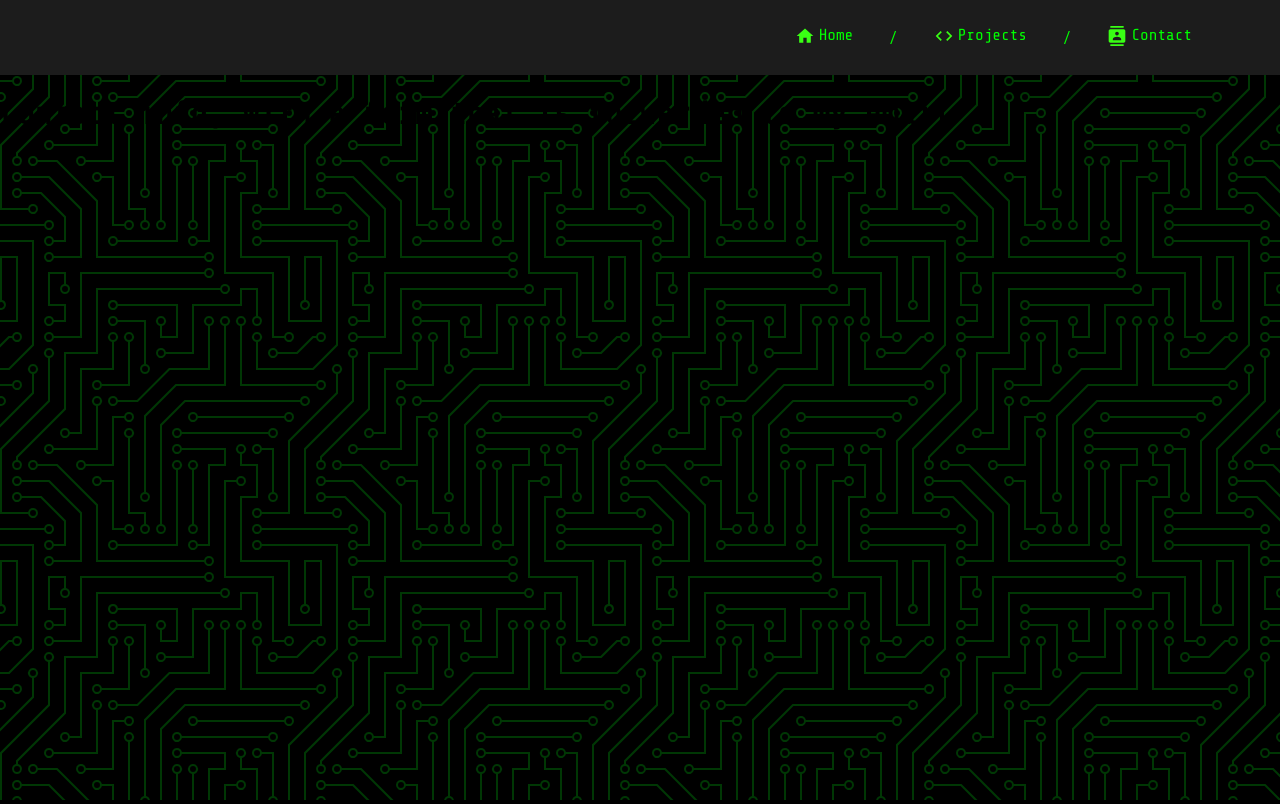
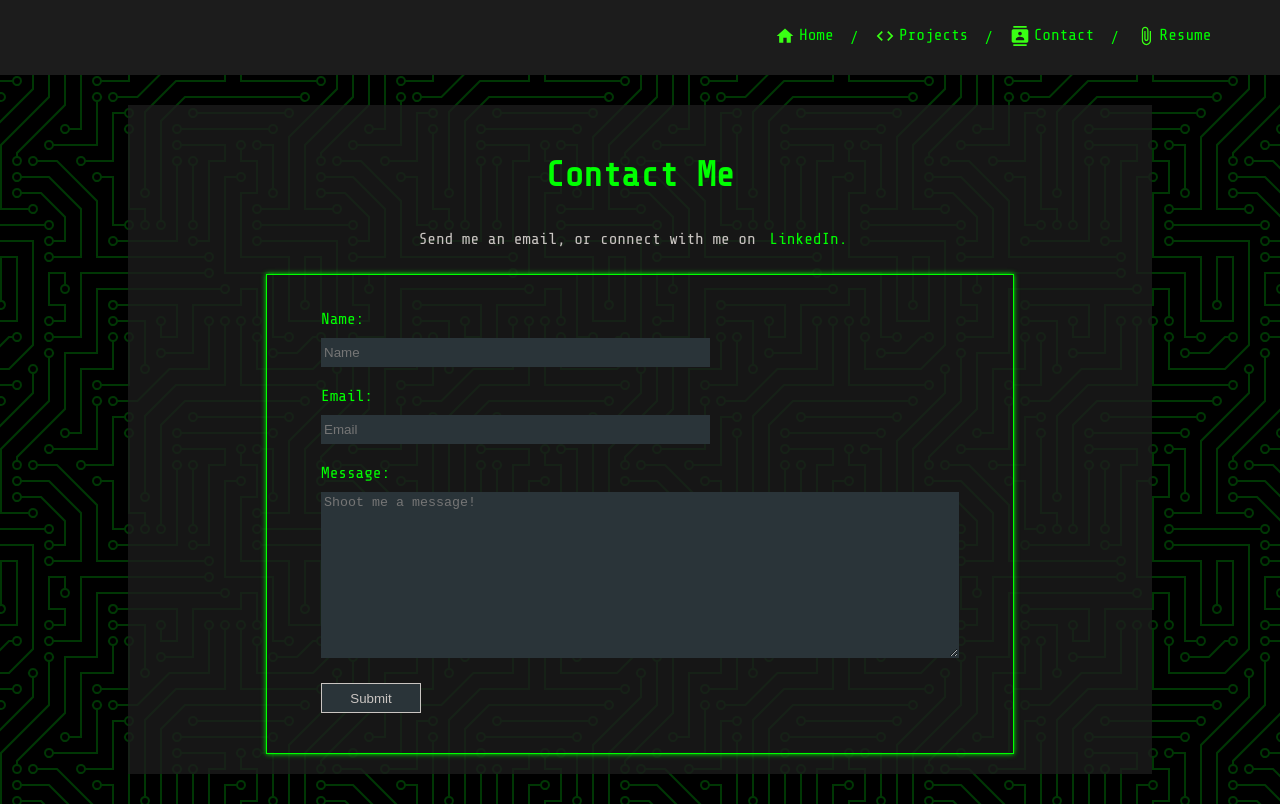
Before and after one commit to Dazmen/portfolio, a React (Create React App) app: page /contact in a window 1280 px wide. Built offline with nearby package versions, Linux system fonts and the light colour scheme.

Commit message:
transfered changes made from alt repo

```diff
--- a/package.json
+++ b/package.json
@@ -2,7 +2,7 @@
   "name": "portfolio",
   "version": "0.1.0",
   "private": true,
-  "homepage": "https://dazmen.github.io/portfolio/",
+  "homepage": "https://dazmen.github.io",
   "dependencies": {
     "@fortawesome/fontawesome-free": "^5.13.1",
     "@fortawesome/fontawesome-svg-core": "^1.2.29",
@@ -15,6 +15,7 @@
     "@testing-library/jest-dom": "^4.2.4",
     "@testing-library/react": "^9.3.2",
     "@testing-library/user-event": "^7.1.2",
+    "axios": "^0.19.2",
     "fontsource-roboto": "^2.1.4",
     "gh-pages": "^3.1.0",
     "react": "^16.13.1",
@@ -30,7 +31,7 @@
     "build": "react-scripts build",
     "test": "react-scripts test",
     "eject": "react-scripts eject",
-    "predeploy": "yarn build",
+    "predeploy": "yarn run build",
     "deploy": "gh-pages -d build"
   },
   "eslintConfig": {
--- a/src/components/contact.js
+++ b/src/components/contact.js
@@ -1,12 +1,58 @@
 import React from 'react';
+import styled from 'styled-components';
+import ContactForm from './form.js';
+
 
 const Contact = () => {
 
+
     return (
-        <div>
-            <h1>Contact info, with a form that is forwarded to my email</h1>
-        </div>
+        <ContactContainer>
+            <h1>Contact Me</h1>
+            <p>Send me an email, or connect with me on
+                    <a href="https://www.linkedin.com/in/chris-j-engel/" target="_blank" rel='noopener noreferrer'>
+                        LinkedIn.
+                    </a>
+            </p>
+            <ContactForm />
+        </ContactContainer>
     )
 };
 
 export default Contact;
+
+const ContactContainer = styled.section`
+    display: flex;
+    flex-wrap: wrap;
+    justify-content: space-evenly;
+    align-items: center;
+    flexx-direction: column;
+    padding: 20px 0;
+    margin: 30px auto;
+    width: 80%;
+    background: rgba(28,28,28, 0.8);
+
+    h1 {
+        font-size: 35px;
+        width: 100%;
+        text-align: center;
+        color: #00ff01;
+        margin: 30px 0 10px 0;
+    }
+
+    p {
+        color: #CAC5C2;
+        padding: 10px;
+        text-align: center;
+    }
+
+    a {
+        text-decoration: none;
+        color: #00ff01;
+        margin: 0 14px;
+        text-align: center;
+        &:hover {
+            color: white;
+        }
+    }
+`;
--- /dev/null
+++ b/src/components/form.js
@@ -0,0 +1,126 @@
+import React, { useState } from 'react';
+import styled from 'styled-components';
+import Axios from 'axios';
+
+const ContactForm = () => {
+    const [ formData, setFormData ] = useState({
+        name: '',
+        email: '',
+        message: ''
+    })
+
+    const handleChanges = (e) => {
+        setFormData({
+            ...formData,
+            [e.target.name]: e.target.value
+        })
+    };
+
+    const handleSubmit = () => {
+        Axios.post('https://formspree.io/mleponnk', formData)
+            .then(res => {
+                console.log('Message Sent!', res)
+                setFormData({
+                    name: '',
+                    email: '',
+                    message: ''
+                })
+            })
+            .catch(err =>{
+                console.log('message not sent', err)
+            })
+    }
+
+    return(
+        <Form onSubmit={handleSubmit}>
+            <InputCont>
+                <label htmlFor='name'> Name: </label>
+                <Input type="text" name="name" placeholder="Name" onChange={handleChanges} value={formData.name} />
+            </InputCont>
+
+            <InputCont>
+                <label htmlFor='email'> Email: </label>
+                <Input type="email" name="email" placeholder="Email" onChange={handleChanges} value={formData.email} />
+            </InputCont>
+
+            <InputCont>
+                <label htmlFor='message'> Message: </label>
+                <TextArea name="message" placeholder="Shoot me a message!" onChange={handleChanges} value={formData.message} />
+            </InputCont>
+
+            <div style={{width: '100%'}}>
+                <Button type='submit'>
+                    Submit
+                </Button>
+            </div>
+        </Form>
+    )
+};
+
+export default ContactForm;
+
+const Button = styled.button`
+    width: 100px;
+    height: 30px;
+    background-color: #2a3439;
+    border: 1px solid #CAC5C2;
+    color: #CAC5C2;
+    margin: 10px 5.5%;
+
+    &:hover {
+        border: 1px solid #00ff01;
+        box-shadow: 0 0 5px #00ff01;
+        color: #00ff01;
+    }
+
+    @media(max-width: 600px){
+        width: 90%;
+
+    }
+`;
+const Form = styled.form`
+    color: #00ff01;
+    width: 70%;
+    padding: 30px 15px;
+    border: 1px solid #00ff01;
+    box-shadow: 0 0 5px #00ff01;
+    @media(max-width: 600px){
+        width: 90%;
+    }
+    @media(max-width: 600px){
+        width: 90%;
+    }
+`;
+const InputCont = styled.section`
+    display: flex;
+    flex-direction: column;
+    padding: 5px 5.5%;
+`;
+const TextArea = styled.textarea`
+    margin: 10px 0;
+    height: 160px;
+    background-color: #2a3439;
+    color: #CAC5C2;
+    border: 1px solid #2a3439;
+    outline: none;
+    &:focus {
+        box-shadow: 0 0 5px #00ff01;
+        border: 1px solid #00ff01;
+    }
+`;
+const Input = styled.input`
+    margin: 10px 0;
+    width: 60%;
+    background-color: #2a3439;
+    color: #CAC5C2;
+    height: 25px;
+    border: 1px solid #2a3439;
+    outline: none;
+    &:focus {
+        box-shadow: 0 0 5px #00ff01;
+        border: 1px solid #00ff01;
+    }
+    @media(max-width: 600px){
+        width: 100%;
+    }
+`;
--- a/src/components/home.js
+++ b/src/components/home.js
@@ -1,5 +1,6 @@
 import React from 'react';
 import styled from 'styled-components';
+import { useHistory } from "react-router-dom";
 
 // Component Imports
 import Skills from './skills.js';
@@ -14,12 +15,14 @@ import { makeStyles } from '@material-ui/core/styles';
 import LinkedInIcon from '@material-ui/icons/LinkedIn';
 import GitHubIcon from '@material-ui/icons/GitHub';
 import MailOutlineIcon from '@material-ui/icons/MailOutline';
+import Link from '@material-ui/core/Link';
 
 const Home = () => {
+    let history = useHistory();
     const classes = useStyles();
 
     return(
-        <HomeContainter>
+        <HomeContainer>
             <Img src={keyboardImg} alt='backlight keyboard' />
 
             <IntroCard>
@@ -34,13 +37,17 @@ const Home = () => {
                         <a href='https://github.com/Dazmen' target="_blank" rel='noopener noreferrer'>
                             <GitHubIcon className={classes.icon} />
                         </a>
-                        <MailOutlineIcon className={classes.icon} />
+                        <Link onClick={() => {
+                            history.push('/contact')
+                        }}>
+                            <MailOutlineIcon className={classes.icon} />
+                        </Link>
                     </IconContainer>
                 </div>
             </IntroCard>
             <Skills />
             <About />
-        </HomeContainter>
+        </HomeContainer>
     )
 };
 
@@ -74,7 +81,7 @@ const ProfileImg = styled.img`
     border-radius: 50%;
     width: 45%;
 `;
-const HomeContainter = styled.section`
+const HomeContainer = styled.section`
     display: flex;
     flex-wrap: wrap;
     justify-content: space-evenly;
@@ -94,7 +101,6 @@ const Img = styled.img`
 
 const useStyles = makeStyles((theme) => ({
     icon: {
-
         width: 30,
         height: 30,
         color: '#39ff14',
--- a/src/components/nav.js
+++ b/src/components/nav.js
@@ -9,9 +9,10 @@ import Link from '@material-ui/core/Link';
 
 // Icon Imports
 import HomeIcon from '@material-ui/icons/Home';
-import InfoIcon from '@material-ui/icons/Info';
+import AttachFileIcon from '@material-ui/icons/AttachFile';
 import CodeIcon from '@material-ui/icons/Code';
 import ContactsIcon from '@material-ui/icons/Contacts';
+// import InfoIcon from '@material-ui/icons/Info';
 
 const NavBar = () => {
     let history = useHistory();
@@ -49,6 +50,17 @@ const NavBar = () => {
                     <ContactsIcon className={classes.icon} />
                     Contact
                 </Link>
+
+                <Typography className={classes.sperator}>/</Typography>
+
+                <Link href='https://drive.google.com/file/d/18FnN9JTY7VmmqECWfi2enT3p2G_Ogov_/view?usp=sharing'
+                    className={classes.link}
+                    target='_blank'
+                    rel='noopener noreferrer'
+                    >
+                    <AttachFileIcon className={classes.icon} />
+                    Resume
+                </Link>
             </Container>
         </Nav>
     )
@@ -60,15 +72,18 @@ const Container = styled.div`
     display: flex;
     justify-content: space-evenly;
     width: 40%;
-    @media (max-width: 1000px){
-        width: 50%;
-        max-width: 450px;
+    @media (max-width: 1100px){
+        width: 60%;
+        max-width: 500px;
     }
     @media (max-width: 800px){
-        width: 65%;
+        width: 75%;
     }
     @media (max-width: 600px){
         width: 90%;
+    }
+    @media(max-width: 550px){
+        width: 100%;
     }
 `;
 
```
Also changed, not shown: 1 other file (tests, documents, lock files or other folders).
